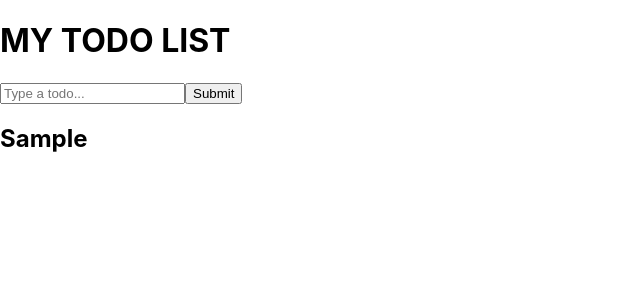
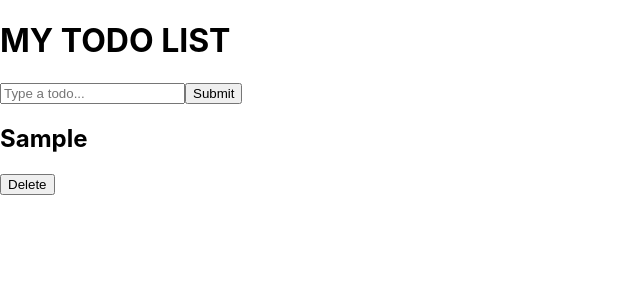
Before and after one commit to GoncaloDinisSilva/To-Do-List, a React (Create React App) app: page / in a window 1280 px wide. Both pictures are taken after typing "Sample" into the empty fields and a click on the button "Submit". Shown: the top 300 px of the page, without its empty margins (0-640 px from the left). Built offline with nearby package versions, Linux system fonts and the light colour scheme.

Commit message:
feat: Delete todo
This feature allows the user to delete a todo, also removing it from the localstorage.

```diff
--- a/src/App.js
+++ b/src/App.js
@@ -22,12 +22,19 @@ function App() {
     localStorage.setItem('todos', JSON.stringify(updatedTodos));
   }
 
+  const deleteTodo = (id) => {
+    const updatedTodos = todos.filter((todo) => todo.id !== id);
+    setTodos(updatedTodos);
+    localStorage.setItem('todos', JSON.stringify(updatedTodos));
+  }
+
   return (
     <div className="App">
       <h1>MY TODO LIST</h1>
       <TodoForm addTodo={addTodo} />
       <TodoList
         todos={todos}
+        deleteTodo={deleteTodo}
       />
     </div>
   );
--- a/src/components/TodoForm.jsx
+++ b/src/components/TodoForm.jsx
@@ -5,7 +5,7 @@ function TodoForm({ addTodo }) {
 
     const handleSubmit = (e) => {
         e.preventDefault();
-        if (inputValue.trim !== '') {
+        if (inputValue.trim() !== '') {
             addTodo(inputValue);
             setInputValue('');
         }
--- a/src/components/TodoItem.jsx
+++ b/src/components/TodoItem.jsx
@@ -1,9 +1,15 @@
 import React from "react";
 
-function TodoItem({ todo }) {
+function TodoItem({ todo, deleteTodo }) {
+
+    const handleDelete = () => {
+        deleteTodo(todo.id);
+    }
+
     return (
         <div>
             <h2>{todo.text}</h2>
+            <button onClick={handleDelete}>Delete</button>
         </div>
     );
 }
--- a/src/components/TodoList.jsx
+++ b/src/components/TodoList.jsx
@@ -1,11 +1,11 @@
 import React from "react";
 import TodoItem from "./TodoItem";
 
-function TodoList({ todos }) {
+function TodoList({ todos, deleteTodo }) {
     return (
         <div>
             {todos.map((todo) => (
-                <TodoItem key={todo.id} todo={todo} />
+                <TodoItem key={todo.id} todo={todo} deleteTodo={deleteTodo} />
             )).reverse()}
         </div>
     );
```
